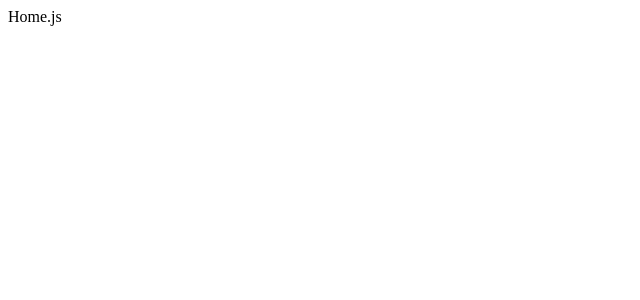
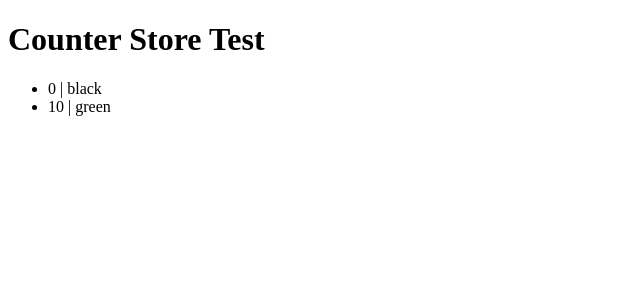
Before and after one commit to DosImpact/lecture_immutable01, a React (Create React App) app: page / in a window 1280 px wide. Shown: the top 300 px of the page, without its empty margins (0-640 px from the left). Built offline with nearby package versions, Linux system fonts and the light colour scheme.

Commit message:
counter_reducer

```diff
--- a/src/_reducers/counter_reducer.js
+++ b/src/_reducers/counter_reducer.js
@@ -7,6 +7,10 @@ const initState = Map({
       color: "black",
       number: 0,
     }),
+    Map({
+      color: "green",
+      number: 10,
+    }),
   ]),
 });
 
@@ -14,11 +18,20 @@ export default (state = initState, action) => {
   const counters = state.get("counters");
 
   switch (action.type) {
+    case countTypes.COUNT_CREATE:
+      const { color = "white", number = 0 } = action.payload;
+      counters.push(Map({ color, number }));
+      return state.update("counters", counters);
     case countTypes.COUNT_DOWN:
+      return [...state];
+    case countTypes.COUNT_REMOVE:
+      return [...state];
+    case countTypes.COUNT_SET_COLOR:
       return [...state];
     case countTypes.COUNT_UP:
       return [...state];
     default:
+      // throw Error("No type Def in counter reducers");
       return state;
   }
 };
--- a/src/_reducers/index.js
+++ b/src/_reducers/index.js
@@ -1,8 +1,10 @@
 import { combineReducers } from "redux";
 import todo from "./todo_reducer";
+import counterStore from "./counter_reducer";
 
 const rootReducer = combineReducers({
   todo,
+  counterStore,
 });
 
 export default rootReducer;
--- a/src/routes/Home.js
+++ b/src/routes/Home.js
@@ -1,7 +1,31 @@
 import React from "react";
 
+import { useDispatch, useSelector } from "react-redux";
+
 function Home() {
-  return <div>Home.js</div>;
+  const counterStore = useSelector((state) => state.counterStore);
+
+  // console.log(counterStore);
+  // console.log(counterStore.toJS());
+  // const { counters } = counterStore.toJS();
+  // console.log(counters);
+  const counters = counterStore.get("counters");
+  console.log(counters);
+  return (
+    <>
+      <h1>Counter Store Test</h1>
+      <ul>
+        {counters.map((e, i) => {
+          const { number, color } = e.toJS();
+          return (
+            <li key={i}>
+              {number} | {color}
+            </li>
+          );
+        })}
+      </ul>
+    </>
+  );
 }
 
 export default Home;
```
